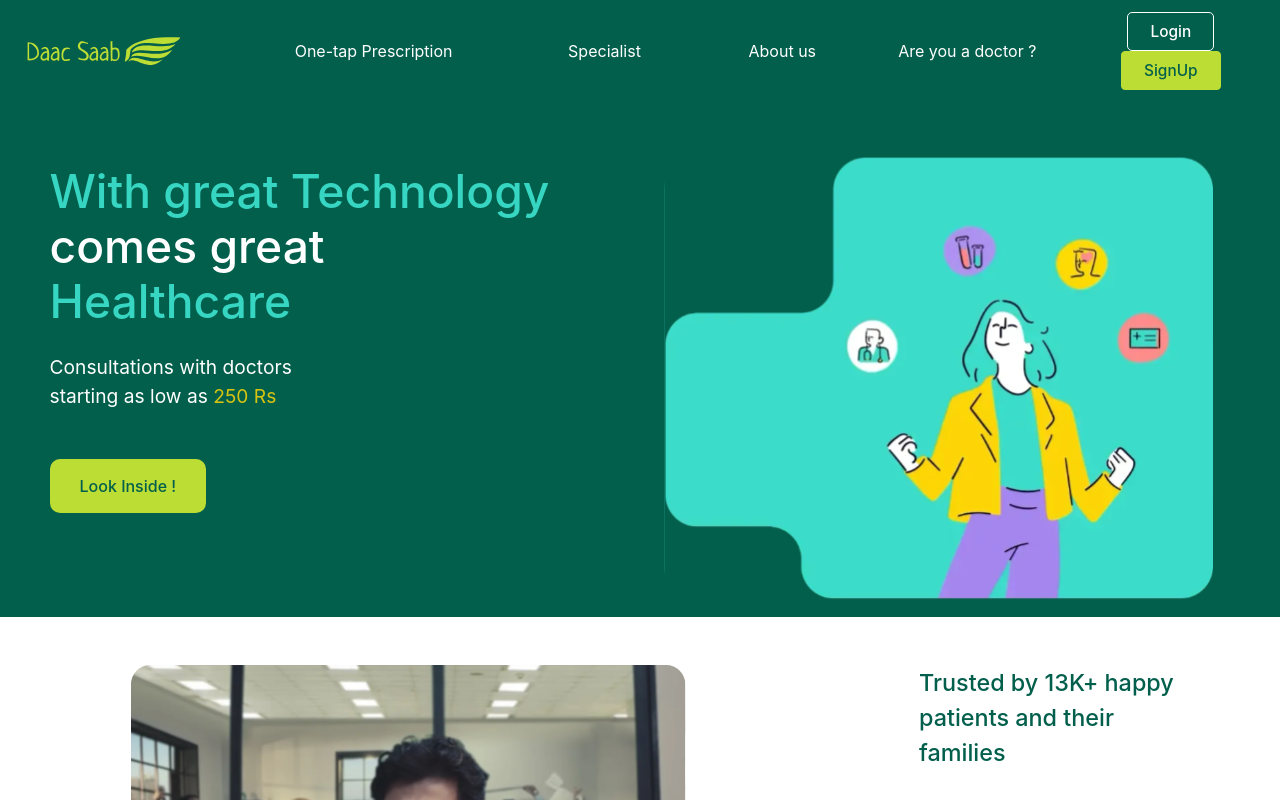
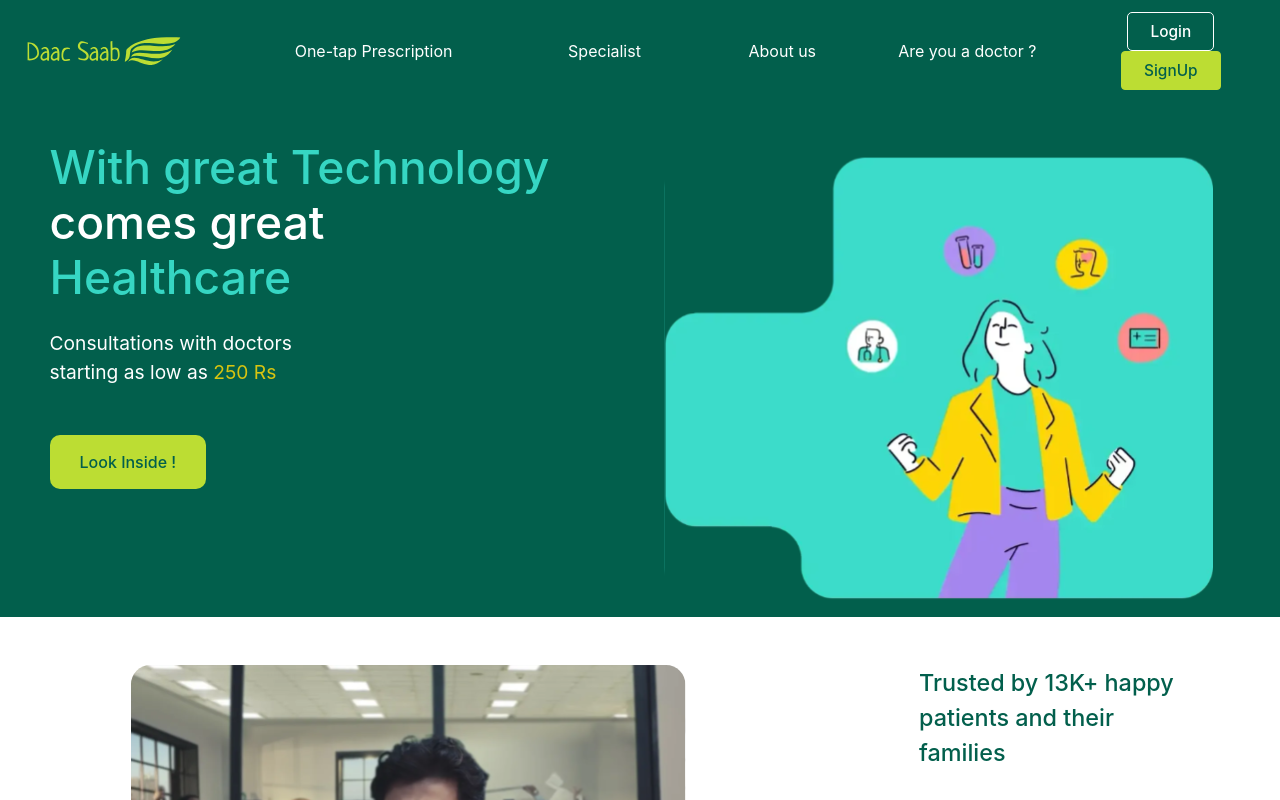
Before and after one commit to pesto-students/daac-saab--frontend-p4-team-tanish-2, a React (Create React App) app: page / in a window 1280 px wide. Shown: the top 800 px of the page. Built offline with nearby package versions, Linux system fonts and the light colour scheme; no server answers.

Commit message:
Top Margin fixed

```diff
--- a/src/App.css
+++ b/src/App.css
@@ -1,3 +1,6 @@
 .cursor-pointer {
   cursor: pointer;
 }
+.body{
+  background-color: black;
+}
--- a/src/views/Homepage/js/Homepage.js
+++ b/src/views/Homepage/js/Homepage.js
@@ -25,44 +25,8 @@ export default function Homepage() {
   return (
     <>
       <div className="rootHome" style={{backgroundColor:"#025f4c"}}>
-        {/* <div className="">
-          <div className={`firstContent ${isMobile ? "flex-wrap" : ""} my-5`}>
-            <div className="grid">
-              {" "}
-
-              <span className="textColor">
-                With great Technology{" "}
-                <span className="textColorInner">comes great</span> Healthcare
-              </span>
-              <span className="textColorDesc">
-                Consultations with curated doctors starting as low as{" "}
-                <span>₹ 249</span>
-              </span>
-              <button className="talkToUs">Talk to us</button>
-              <div className="firstContentTestemonial">
-                <div className="col-6 mx-1">
-                  <span className="testomonial">13k+</span>
-                  <p className="testomonial">Happy Patients</p>
-                </div>
-                <div className="col-6 mx-1">
-                  <span className="testomonial">4.8/5</span>
-                  <p className="testomonial">App Rating</p>
-                </div>
-                <div className="col-6 mx-1">
-                  <span className="testomonial">300+</span>
-                  <p className="testomonial">Doctors</p>
-                </div>
-              </div>
-            </div>
-            <img
-              alt="img1"
-              src={home}
-              className={`${isMobile ? "col-10" : ""} img-fluid`}
-            />
-          </div>
-        </div> */}
         <div className="hero-screen d-flex justify-content-around">
-          <div className="hero-text mt-4">
+          <div className="hero-text w-80">
             <div style={{color:"#36d6c3",fontWeight:"500",fontSize:"46.2px",lineHeight:"55px"}}>
               With great Technology
             </div>
--- a/src/views/One-tap/js/OneTap.js
+++ b/src/views/One-tap/js/OneTap.js
@@ -124,7 +124,7 @@ export default function OneTap() {
       // Set the loading state to false
       setLoading(false);
       setShowPrescription(!showPrescription);
-    }, 5000);
+    }, 7000);
   };
 
 
@@ -266,7 +266,7 @@ export default function OneTap() {
                 <div className="spinner">
                   <div>
                     <InfinitySpin
-                      width='200'
+                      width='400'
                       color="#4fa94d"
                     />
                   </div>
```
